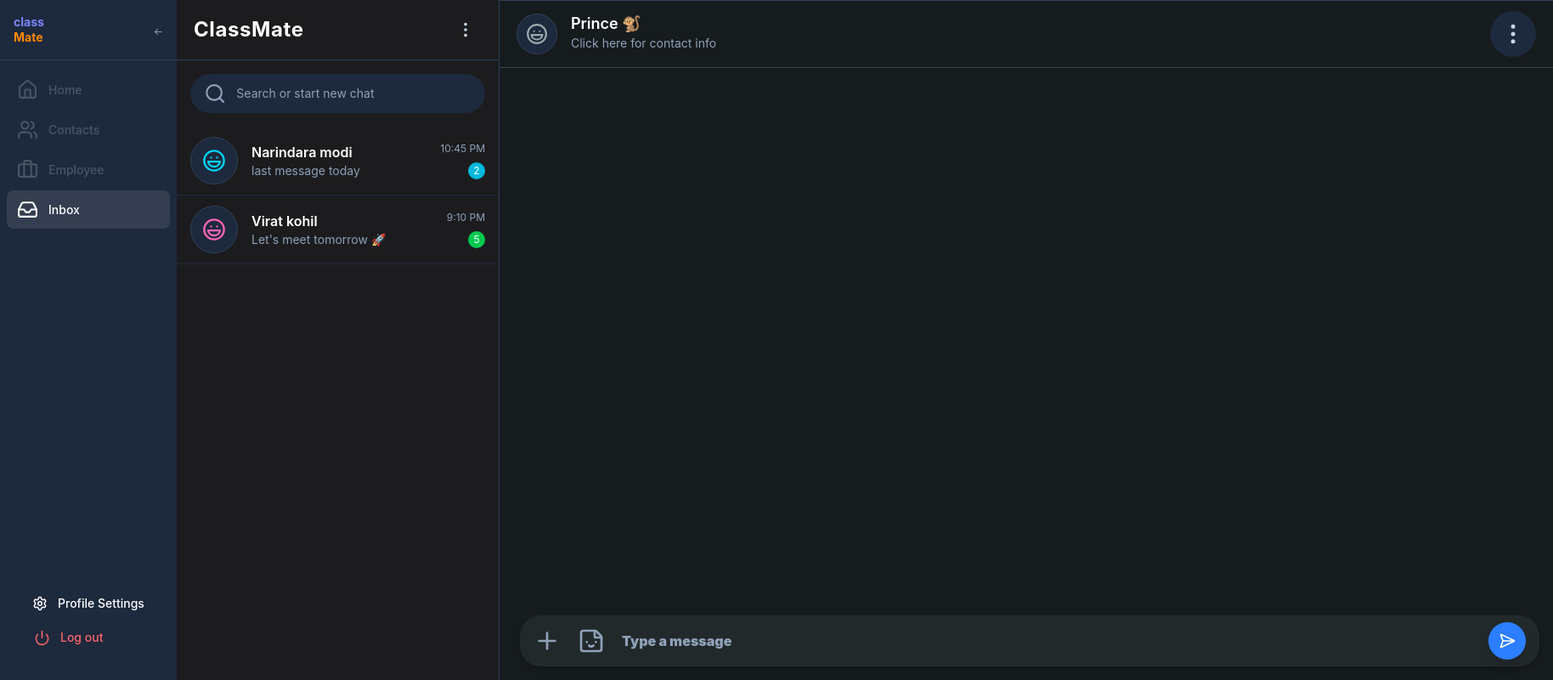
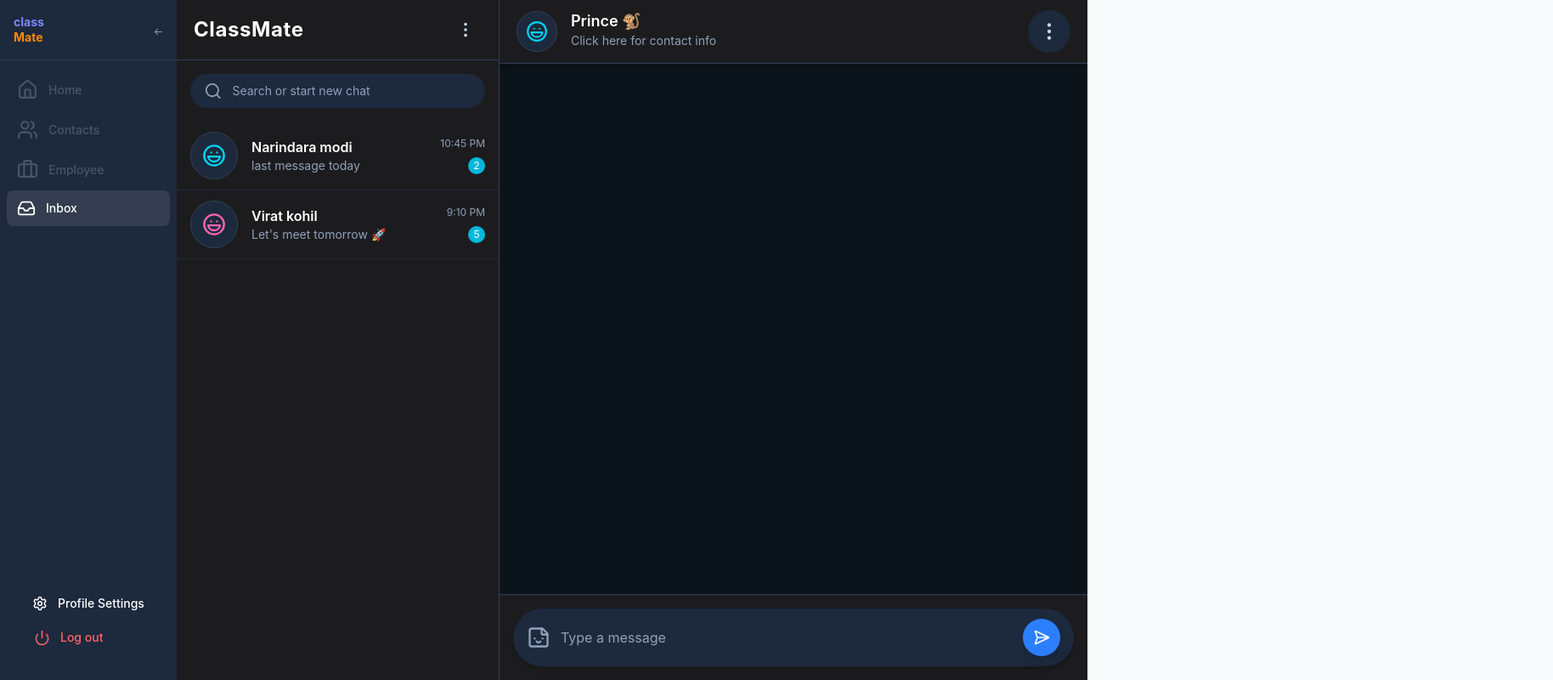
Before and after one commit to YashDhanani13/project, a React (Vite) app: page /inbox in a window 1280 px wide. Shown: the whole page at 85% size, 1828 px wide, since content can reach past the window. Built offline with nearby package versions, Linux system fonts and the light colour scheme.

Commit message:
impaliment of  inbox  fronted side

```diff
--- a/package.json
+++ b/package.json
@@ -8,13 +8,14 @@
     "build": "vite build",
     "lint": "eslint .",
     "preview": "vite preview",
-    "prepare": "husky",
+    "prepare": "husky install",
     "test": ""
   },
   "dependencies": {
     "@hookform/resolvers": "^5.2.2",
     "@react-google-maps/api": "^2.20.8",
     "axios": "^1.13.5",
+    "emoji-picker-react": "^4.19.1",
     "lucide-react": "^0.577.0",
     "react": "^19.2.5",
     "react-dom": "^19.2.5",
--- a/src/Components/Sidebar.jsx
+++ b/src/Components/Sidebar.jsx
@@ -11,10 +11,8 @@ import { Home, Users, Briefcase, Settings, Power } from 'lucide-react'
 const mainLinks = [
     { name: 'Home', path: '/', icon: <Home size={25} /> },
     { name: 'Contacts', path: '/contacts', icon: <Users size={25} /> },
-
     { name: 'Employee', path: '/employees', icon: <Briefcase size={25} /> },
-        { name: 'Inbox ', path: '/inbox', icon: <Inbox size={25} /> },
-    // {}
+    { name: 'Inbox ', path: '/inbox', icon: <Inbox size={22} /> },
 ]
 
 const logout = () => {
--- a/src/pages/employee/EmpSidebar.jsx
+++ b/src/pages/employee/EmpSidebar.jsx
@@ -48,7 +48,6 @@ const EmpSidebar = ({
         resolver: zodResolver(Empvalidation2),
     })
 
-    // 🔥 Fill form when sidebar opens
     useEffect(() => {
         if (selectedEmployee) {
             reset({
--- a/src/pages/inboxchat/ChatBox.jsx
+++ b/src/pages/inboxchat/ChatBox.jsx
@@ -1,7 +1,39 @@
 import React from 'react'
 
-const ChatBox = () => {
-    return <></>
+const ChatBox = ({ messages }) => {
+
+    // socket.on("receive_message")
+
+    return (
+
+        <div className="flex-1 overflow-y-auto p-5">
+
+            <ul className="flex flex-col gap-4">
+
+                {
+                    messages.map((message) => (
+
+                        <li
+                            key={message.id}
+                            className={
+                                message.sender === 'me'
+                                    ? 'self-end bg-cyan-500 text-white px-4 py-2 rounded-2xl max-w-xs'
+                                    : 'self-start bg-slate-700 text-white px-4 py-2 rounded-2xl max-w-xs'
+                            }
+                        >
+
+                            {message.text}
+
+                        </li>
+
+                    ))
+                }
+
+            </ul>
+
+        </div>
+
+    )
 }
 
 export default ChatBox
--- a/src/pages/inboxchat/ChatConversation.jsx
+++ b/src/pages/inboxchat/ChatConversation.jsx
@@ -1,98 +1,131 @@
 import React from 'react'
-import { EllipsisVertical, Search, Laugh, MessageCircle } from 'lucide-react'
-import ChatMain from './ChatMain'
+import { EllipsisVertical, Search, Laugh } from 'lucide-react'
 
 const ChatConversation = () => {
+
+    // Demo chat data
+    const chats = [
+        {
+            id: 1,
+            name: 'Narindara modi',
+            message: 'last message today',
+            time: '10:45 PM',
+            unread: 2,
+            color: 'text-cyan-400',
+        },
+        {
+            id: 2,
+            name: 'Virat kohil',
+            message: "Let's meet tomorrow 🚀",
+            time: '9:10 PM',
+            unread: 5,
+            color: 'text-pink-400',
+        },
+    ]
+
+    // Join room
+    const handleJoinRoom = (roomId) => {
+
+        // socket.emit("join_room", roomId)
+
+        console.log('Joined Room:', roomId)
+    }
+
     return (
-        <div className="w-[380px] h-screen bg-[#1c1c1e]  border-r border-slate-700 flex flex-col">
+        <div className="w-[380px] h-screen bg-[#1c1c1e] border-r border-slate-700 flex flex-col">
+
             {/* Header */}
             <div className="flex items-center justify-between px-5 py-4 border-b border-slate-700">
+
                 <h1 className="text-2xl font-bold text-white tracking-wide">
                     ClassMate
                 </h1>
 
-                <div className="flex items-center gap-3">
                 <button className="p-2 rounded-full hover:bg-slate-800 transition">
                     <EllipsisVertical
                         className="text-slate-300"
                         size={22}
                     />
                 </button>
-                </div>
+
             </div>
 
-            {/* Search  bar  main  */}
+            {/* Search Bar */}
             <div className="p-4">
+
                 <div className="flex items-center w-full bg-slate-800 rounded-full px-4 py-2">
-                    <Search className="text-slate-400" size={30} />
+
+                    <Search className="text-slate-400" size={24} />
 
                     <input
                         type="text"
                         placeholder="Search or start new chat"
                         className="bg-transparent outline-none text-white placeholder:text-slate-400 ml-3 w-full text-sm"
                     />
+
                 </div>
+
             </div>
 
             {/* Chat List */}
             <div className="flex-1 overflow-y-auto">
-                {/* Chat Card */}
-                <div className="flex items-center justify-between px-4 py-3 hover:bg-slate-800 transition cursor-pointer border-b border-slate-800">
+
+                {
+                    chats.map((chat) => (
+
+                        <div
+                            key={chat.id}
+                            onClick={() => handleJoinRoom(chat.id)}
+                            className="flex items-center justify-between px-4 py-3 hover:bg-slate-800 transition cursor-pointer border-b border-slate-800"
+                        >
+
                             {/* Left */}
                             <div className="flex items-center gap-4">
+
                                 <div className="w-14 h-14 rounded-full bg-slate-800 flex items-center justify-center border border-slate-700">
-                            <Laugh className="text-cyan-400" size={28} />
+
+                                    <Laugh
+                                        className={chat.color}
+                                        size={28}
+                                    />
+
                                 </div>
 
-                        {/* Info */}
+                                {/* User Info */}
                                 <div>
+
                                     <h2 className="text-white font-semibold text-base">
-                                Narindara modi
+                                        {chat.name}
                                     </h2>
 
                                     <p className="text-slate-400 text-sm truncate w-44">
-                                last message today
+                                        {chat.message}
                                     </p>
+
                                 </div>
+
                             </div>
 
                             {/* Right */}
                             <div className="flex flex-col items-end gap-2">
-                        <span className="text-xs text-slate-400">10:45 PM</span>
+
+                                <span className="text-xs text-slate-400">
+                                    {chat.time}
+                                </span>
 
                                 <div className="bg-cyan-500 text-white text-xs w-5 h-5 rounded-full flex items-center justify-center">
-                            2
-                        </div>
-                    </div>
+                                    {chat.unread}
                                 </div>
 
-                {/* Duplicate Cards Demo */}
-                <div className="flex items-center justify-between px-4 py-3 hover:bg-slate-800 transition cursor-pointer border-b border-slate-800">
-                    <div className="flex items-center gap-4">
-                        <div className="w-14 h-14 rounded-full bg-slate-800 flex items-center justify-center border border-slate-700">
-                            <Laugh className="text-pink-400" size={28} />
                             </div>
 
-                        <div>
-                            <h2 className="text-white font-semibold text-base">
-                                Virat kohil
-                            </h2>
-
-                            <p className="text-slate-400 text-sm truncate w-44">
-                                Let's meet tomorrow 🚀
-                            </p>
-                        </div>
                         </div>
 
-                    <div className="flex flex-col items-end gap-2">
-                        <span className="text-xs text-slate-400">9:10 PM</span>
+                    ))
+                }
 
-                        <div className="bg-green-500 text-white text-xs w-5 h-5 rounded-full flex items-center justify-center">
-                            5
             </div>
-                    </div>
-                </div>
-            </div>
+
         </div>
     )
 }
--- a/src/pages/inboxchat/ChatHeader.jsx
+++ b/src/pages/inboxchat/ChatHeader.jsx
@@ -1,18 +1,28 @@
 import React from 'react'
-import { Laugh, EllipsisVertical, Phone, Video } from 'lucide-react'
+import { Laugh, EllipsisVertical } from 'lucide-react'
 
 const ChatHeader = () => {
+
     return (
-        <div className="w-310 bg-mist-900 border-t border-slate-700 px-5 py-3 flex items-center justify-between shadow-md">
+
+        <div className="bg-[#1c1c1e] border-b border-slate-700 px-5 py-3 flex items-center justify-between shadow-md">
+
             {/* Left Side */}
             <div className="flex items-center gap-4">
+
                 {/* Profile */}
                 <div className="w-12 h-12 rounded-full bg-slate-800 flex items-center justify-center border border-slate-700">
-                    <Laugh className="text-mist-400" size={26} />
+
+                    <Laugh
+                        className="text-cyan-400"
+                        size={26}
+                    />
+
                 </div>
 
                 {/* User Info */}
                 <div>
+
                     <h2 className="text-white font-semibold text-lg leading-none">
                         Prince 🐒
                     </h2>
@@ -20,27 +30,28 @@ const ChatHeader = () => {
                     <p className="text-slate-400 text-sm mt-1 cursor-pointer hover:text-cyan-400 transition">
                         Click here for contact info
                     </p>
+
                 </div>
+
             </div>
 
             {/* Right Side */}
             <div className="flex items-center gap-3">
-                {/* Call Button */}
-                {/* <button className="p-2 rounded-full bg-slate-800 hover:bg-slate-700 transition">
-          <Phone className="text-slate-300" size={20} />
-        </button> */}
-
-                {/* {// Video Call Button */}
-                {/* <button className="p-2 rounded-full bg-slate-800 hover:bg-slate-700 transition">
-          <Video className="text-slate-300" size={20} />
-        </button>  */}
 
                 {/* Menu */}
                 <button className="p-3 rounded-full bg-slate-800 hover:bg-slate-700 transition cursor-pointer">
-                    <EllipsisVertical className="text-slate-300" size={30} />
+
+                    <EllipsisVertical
+                        className="text-slate-300"
+                        size={26}
+                    />
+
                 </button>
+
             </div>
+
         </div>
+
     )
 }
 
--- a/src/pages/inboxchat/ChatInput.jsx
+++ b/src/pages/inboxchat/ChatInput.jsx
@@ -1,32 +1,76 @@
-import React from 'react'
-import { Sticker, SendHorizontal, Plus, Mic } from 'lucide-react'
+import React, { useState } from 'react'
+import { Sticker, SendHorizontal, Plus } from 'lucide-react'
+import EmojiPicker from 'emoji-picker-react'
 
-const ChatInput = () => {
+const ChatInput = ({ setMessages }) => {
+
+    const [message, setMessage] = useState('')
+    const [showPicker, setShowPicker] = useState(false)
+
+    // Send Message
+    const handleSendMessage = () => {
+
+        if (!message.trim()) return
+
+        setMessages((prev) => [
+            ...prev,
+            {
+                id: Date.now(),
+                text: message,
+                sender: 'me',
+            },
+        ])
+
+        setMessage('')
+    }
+
+    // Emoji Select
+    const handleEmojiClick = (emojiObject) => {
+        setMessage((prev) => prev + emojiObject.emoji)
+    }
+
     return (
-        <div className=" bg-mist-900 border-t border-gray-700 px-4 py-3">
-            <div className="flex items-center gap-3 absolute   bottom-2 m-2 w-300 bg-mist-800 rounded-3xl px-4 py-2 shadow-md">
-                {/* Plus Icon */}
-                <button className="text-slate-400 hover:text-cyan-400 cursor-pointer transition">
-                    <Plus size={32} />
-                </button>
+        <div className="border-t border-slate-700 bg-[#1c1c1e] p-4 relative">
 
-                {/* Sticker / Emoji */}
-                <button className="text-slate-400 hover:text-yellow-400 cursor-pointer  transition px-2">
-                    <Sticker size={32} />
+            {/* Emoji Picker */}
+            {showPicker && (
+                <div className="absolute bottom-20 left-4">
+                    <EmojiPicker onEmojiClick={handleEmojiClick} />
+                </div>
+            )}
+
+            <div className="flex items-center gap-3 bg-slate-800 rounded-full px-4 py-3 shadow-md">
+
+                {/* Emoji Button */}
+                <button
+                    onClick={() => setShowPicker(!showPicker)}
+                    className="text-slate-400 hover:text-yellow-400 transition"
+                >
+                    <Sticker size={28} />
                 </button>
 
                 {/* Input */}
                 <input
                     type="text"
+                    value={message}
+                    onChange={(e) => setMessage(e.target.value)}
                     placeholder="Type a message"
-                    className="flex-1  bg-transparent outline-none font-black text-1xl  text-gray-400 placeholder:text-slate-400"
+                    className="flex-1 bg-transparent outline-none text-white placeholder:text-slate-400 text-base"
                 />
+
                 {/* Send Button */}
+                <button
+                    onClick={handleSendMessage}
+                    className="bg-blue-500 p-3 hover:bg-cyan-600 transition rounded-full shadow-lg"
+                >
+                    <SendHorizontal
+                        className="text-white not-even:cursor-pointer "
+                        size={20}
+                    />
+                </button>
 
-                <button className="bg-blue-500 p-3 cursor-pointer hover:bg-cyan-600 transition rounded-full shadow-lg">
-                    <SendHorizontal className="text-white" size={20} />
-                </button>
             </div>
+
         </div>
     )
 }
--- a/src/pages/inboxchat/ChatMain.jsx
+++ b/src/pages/inboxchat/ChatMain.jsx
@@ -1,18 +1,34 @@
-import React from 'react'
+import React, { useState } from 'react'
 import ChatBox from './ChatBox'
 import ChatHeader from './ChatHeader'
-
 import ChatInput from './ChatInput'
 
 const ChatMain = () => {
+
+    // Shared Messages State
+    const [messages, setMessages] = useState([])
+
     return (
-        <div className="bg-mist-900 ">
-            <div className="w-310">
-                <ChatHeader />
-                <ChatBox />
-                <ChatInput />
+
+        <div className="flex-1 bg-[#0b141a] flex flex-col h-screen">
+
+            {/* Header */}
+            <ChatHeader />
+
+            {/* Messages */}
+            <div className="flex-1 overflow-y-auto">
+
+                <ChatBox messages={messages} />
+
             </div>
+
+            {/* Input */}
+            <ChatInput
+                setMessages={setMessages}
+            />
+
         </div>
+
     )
 }
 
--- a/src/pages/inboxchat/Inbox.jsx
+++ b/src/pages/inboxchat/Inbox.jsx
@@ -1,13 +1,19 @@
 import React from 'react'
 import ChatConversation from './ChatConversation'
 import ChatMain from './ChatMain'
-import ChatBox from './ChatBox'
+
 const Inbox = () => {
+
     return (
-        <div className=" flex ">
+
+        <div className="flex h-screen">
+
             <ChatConversation />
+
             <ChatMain />
+
         </div>
+
     )
 }
 
```
Also changed, not shown: 1 other file (tests, documents, lock files or other folders). Lines whose indentation alone changed are shown as unchanged.
